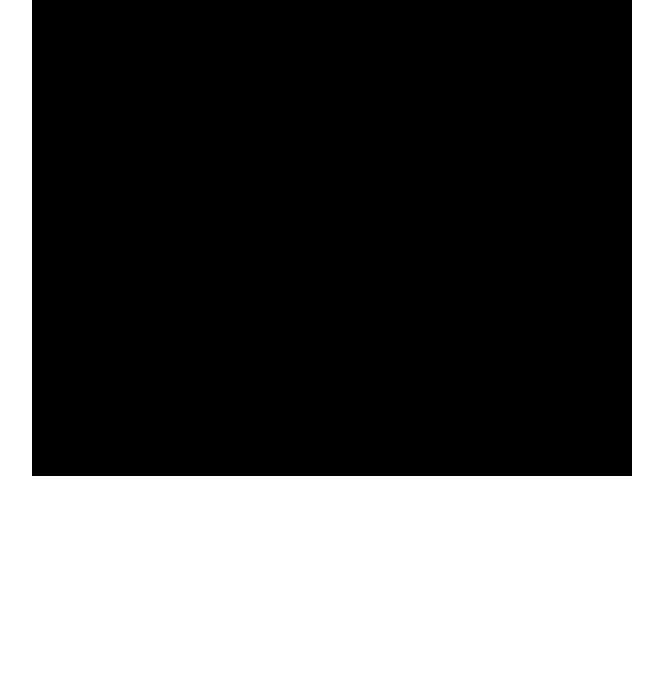
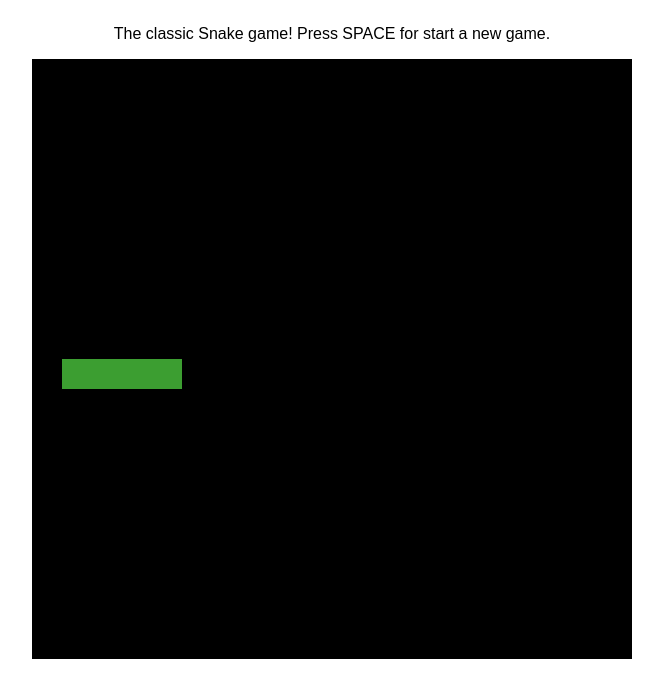
Before and after one commit to Angel-IG/Snake, a plain HTML site: page index.html in a window 1280 px wide. Shown: the part 124-800 px from the top of the page, without its empty margins (308-971 px from the left). Drawn offline with Linux system fonts and the light colour scheme.

Commit message:
Added some JS. TODO: motion, apple, points and improving the style

```diff
--- a/index.html
+++ b/index.html
@@ -8,6 +8,8 @@
     <link rel="stylesheet" href="styles.css">
   </head>
   <body>
+    <h1>Snake</h1>
+    <p>The classic Snake game! Press SPACE for start a new game. </p>
     <canvas id="myCanvas" width="600" height="600"></canvas>
     <script src="main.js"></script>
   </body>
--- a/main.js
+++ b/main.js
@@ -2,3 +2,94 @@
 // 1, 2, 3, 4, 5, 6, 8, 10, 12, 15, 20,
 // 24, 25, 30, 40, 50, 60, 75, 100, 120,
 // 150, 200, 300 or 600.
+
+let canvas = document.getElementById('myCanvas');
+let ctx = canvas.getContext('2d');
+
+const N = 20; // Tiles for each row. It may be changed
+const T = canvas.width / N; // Tile length
+
+let spacePressed = false;
+let upPressed = false;
+let downPressed = false;
+let rightPressed = false;
+let leftPressed = false;
+
+// Directions
+const UP = 0;
+const DOWN = 1;
+const LEFT = 2;
+const RIGHT = 3;
+
+// Colors
+const SNAKE_COL = "#3c9e31";
+const APPLE_COL = "#eb2f2f";
+
+document.addEventListener("keydown", keyDownHandler, false);
+document.addEventListener("keyup", keyUpHandler, false);
+
+function keyDownHandler(e) {
+  if (e.keyCode == 32) {
+    spacePressed = true;
+  } else if (e.keyCode == 38) {
+    upPressed = true;
+  } else if (e.keyCode == 40) {
+    downPressed = true;
+  } else if (e.keyCode == 39) {
+    rightPressed = true;
+  } else if (e.keyCode == 37) {
+    leftPressed = true;
+  }
+}
+
+function keyUpHandler(e) {
+  if (e.keyCode == 32) {
+    spacePressed = false;
+  } else if (e.keyCode == 38) {
+    upPressed = false;
+  } else if (e.keyCode == 40) {
+    downPressed = false;
+  } else if (e.keyCode == 39) {
+    rightPressed = false;
+  } else if (e.keyCode == 37) {
+    leftPressed = false;
+  }
+}
+
+function drawTile(x, y, color) {
+  ctx.beginPath();
+  ctx.rect(T * x, T * y, T, T);
+  ctx.fillStyle = color;
+  ctx.fill();
+  ctx.closePath();
+}
+
+class Snake {
+  constructor() {
+    const yMiddle = Math.floor(N / 2);
+
+    this.direction = RIGHT;
+    this.array = [
+      [1, yMiddle],
+      [2, yMiddle],
+      [3, yMiddle],
+      [4, yMiddle]
+    ];
+  }
+}
+
+snake = new Snake();
+
+function draw() {
+  if (spacePressed) {
+    location.reload();
+  }
+
+  ctx.clearRect(0, 0, canvas.width, canvas.height); // Refresh canvas
+
+  for (let i = 0; i < snake.array.length; i++) {
+    drawTile(snake.array[i][0], snake.array[i][1], SNAKE_COL);
+  }
+}
+
+setInterval(draw, 10); // Second argument may be changed
--- a/styles.css
+++ b/styles.css
@@ -1,6 +1,12 @@
-* {
-  padding: 0;
-  margin: 0;
+h1 {
+  font-family: Arial;
+  text-align: center;
+  font-size: 60px;
+}
+
+p {
+  font-family: sans-serif;
+  text-align: center;
 }
 
 canvas {
```
